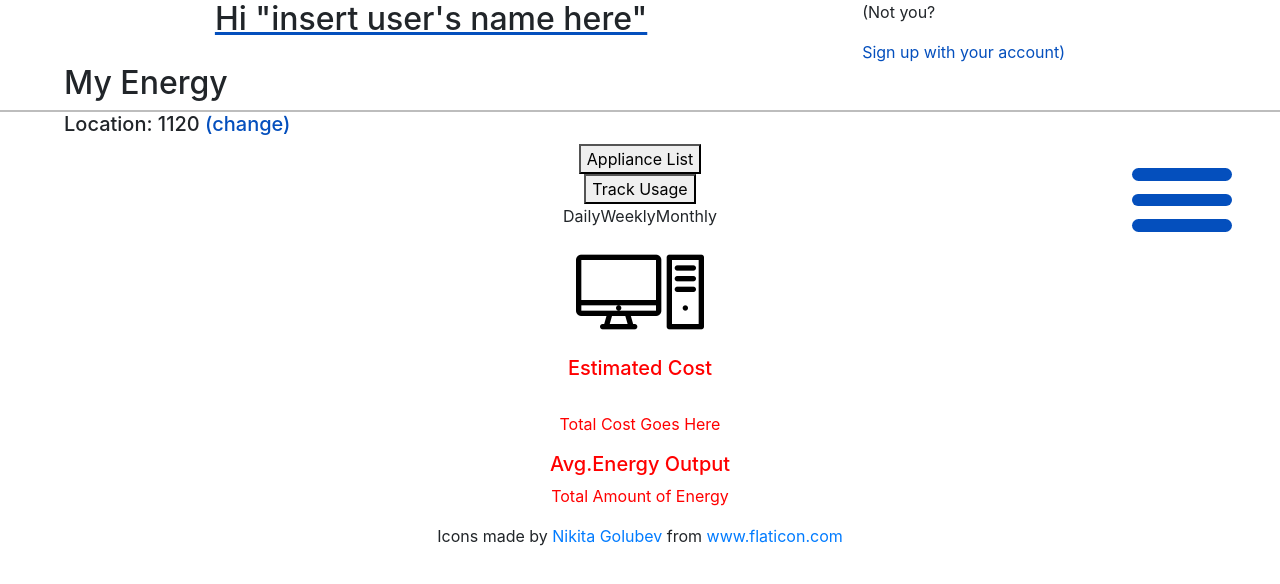
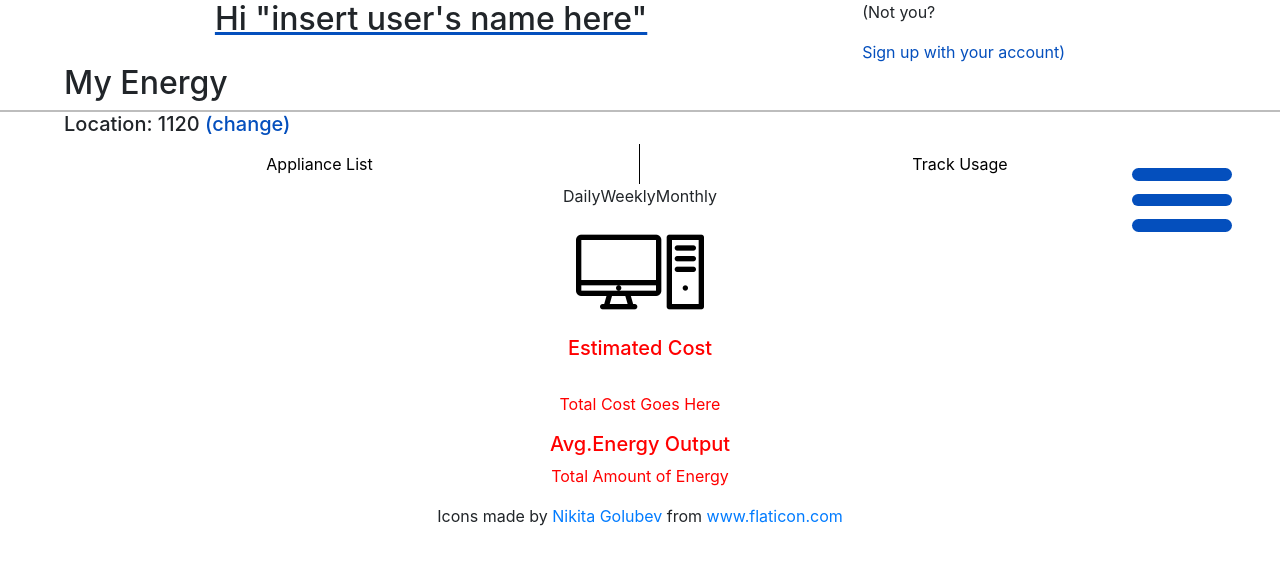
Before and after one commit to BloomTech-Labs/Encon-fe, a React (Create React App) app in the folder encon/: page / in a window 1280 px wide. Shown: the top 584 px of the page. Built offline with nearby package versions, Linux system fonts and the light colour scheme.

Commit message:
styled the appliance splitter section

```diff
--- a/encon/src/components/mobile/Appliance-Tracker.js
+++ b/encon/src/components/mobile/Appliance-Tracker.js
@@ -1,15 +1,13 @@
 import React from "react";
-
+import "../../styles/mobile/Appliance-Tracker.scss";
 export const ApplianceTracker = () => {
   return (
-    <div>
-      <div className="buttonContainer">
-        <div className="leftButtonContainer">
-          <button>Appliance List</button>
-        </div>
-        <div className="rightButtonContainer">
-          <button> Track Usage</button>
-        </div>
+    <div className="applianceTracker">
+      <div className="left">
+        <button className="leftButton">Appliance List</button>
+      </div>
+      <div className="right">
+        <button className="rightButton"> Track Usage</button>
       </div>
     </div>
   );
--- /dev/null
+++ b/encon/src/styles/mobile/Appliance-Tracker.scss
@@ -0,0 +1,24 @@
+.applianceTracker {
+  display: flex;
+  flex-direction: row;
+  justify-content: space-evenly;
+  text-align: center;
+  .left {
+    width: 50%;
+    border-right: black 1px solid;
+  }
+  .right {
+    width: 50%;
+  }
+  .leftButton,
+  .rightButton {
+    color: black;
+    background-color: white;
+    padding: 0.5rem;
+    border: none;
+    &:active {
+      color: white;
+      background-color: #044fbd;
+    }
+  }
+}
```
